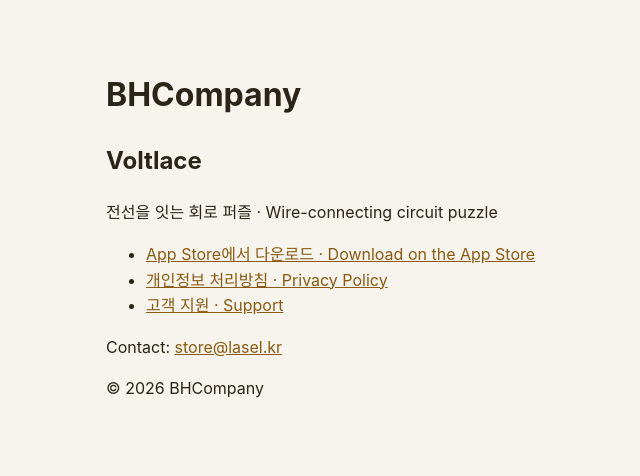
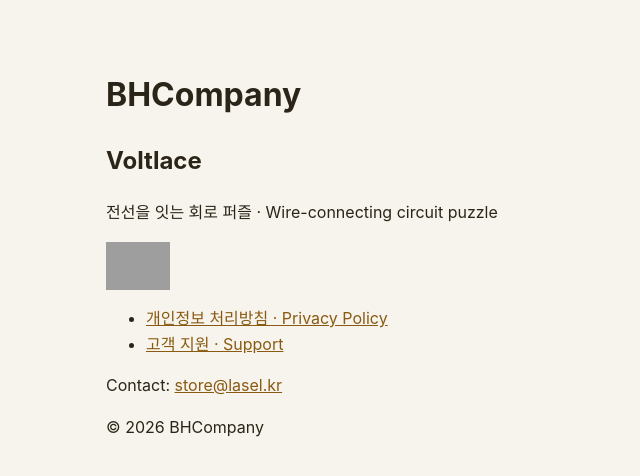
Before and after one commit to mars2cbh/mars2cbh.github.io, a plain HTML site: page index.html in a window 1280 px wide. Shown: the whole page, without its empty margins (174-814 px from the left). Drawn offline with Linux system fonts and the light colour scheme; grey boxes are pictures that could not be loaded.

Commit message:
Use official App Store badge for Voltlace
Co-Authored-By: Claude Opus 5.5 <noreply@anthropic.com>

```diff
--- a/index.html
+++ b/index.html
@@ -6,8 +6,8 @@
 <h1>BHCompany</h1>
 <h2>Voltlace</h2>
 <p>전선을 잇는 회로 퍼즐 · Wire-connecting circuit puzzle</p>
+<p><a href="https://apps.apple.com/app/id6833002128"><picture><source srcset="https://toolbox.marketingtools.apple.com/api/v2/badges/download-on-the-app-store/white/ko-kr" media="(prefers-color-scheme: dark)"><img src="https://toolbox.marketingtools.apple.com/api/v2/badges/download-on-the-app-store/black/ko-kr" alt="App Store에서 다운로드 · Download on the App Store" height="48" style="height:48px;width:auto;display:block"></picture></a></p>
 <ul>
-<li><a href="https://apps.apple.com/app/id6833002128">App Store에서 다운로드 · Download on the App Store</a></li>
 <li><a href="/privacy-policy/voltlace/">개인정보 처리방침 · Privacy Policy</a></li>
 <li><a href="/privacy-policy/voltlace/support.html">고객 지원 · Support</a></li>
 </ul>
```
